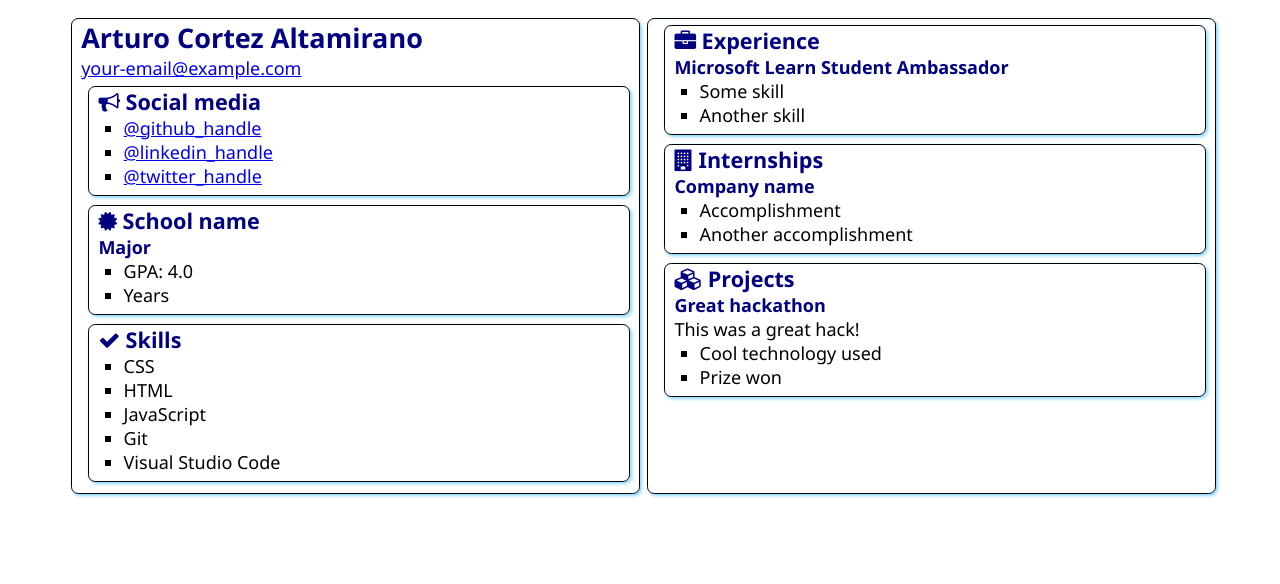
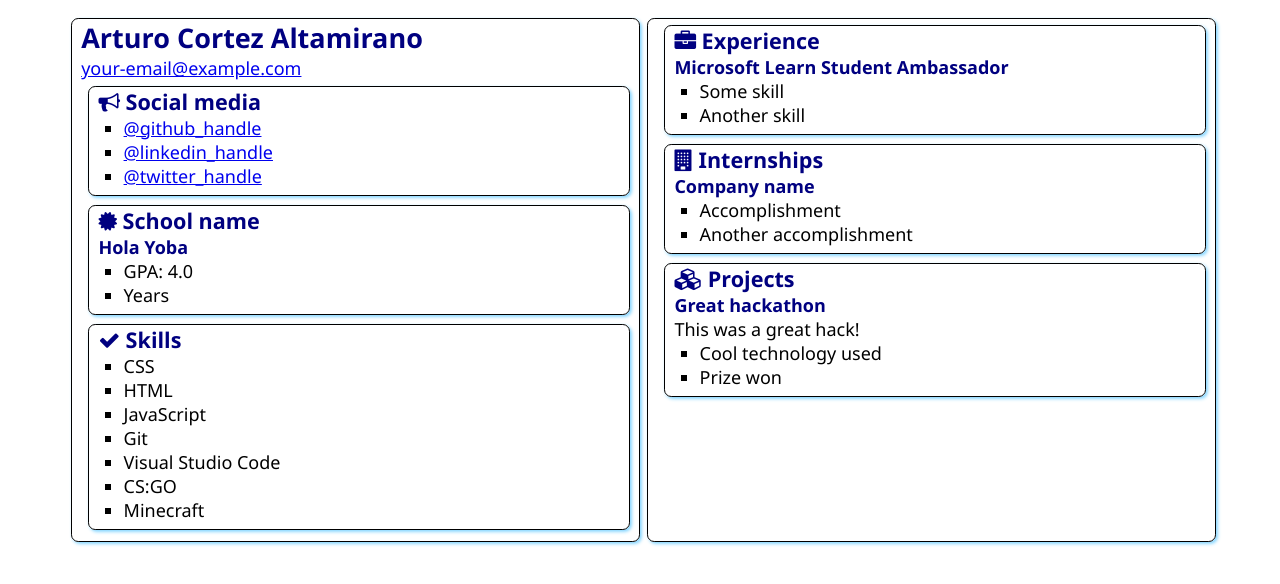
Before and after one commit to ar-coal/SATechnicalOnboarding, a plain HTML site: page src/index.html in a window 1280 px wide. Drawn offline with Linux system fonts and the light colour scheme.

Commit message:
Update index.html

```diff
--- a/src/index.html
+++ b/src/index.html
@@ -33,7 +33,7 @@
                         <i class="fa fa-certificate" aria-hidden="true"></i>
                         School name
                     </h2>
-                    <h3>Major</h3>
+                    <h3>Hola Yoba</h3>
                     <ul>
                         <li>GPA: 4.0</li>
                         <li>Years</li>
@@ -52,6 +52,8 @@
                     <li>JavaScript</li>
                     <li>Git</li>
                     <li>Visual Studio Code</li>
+                    <li>CS:GO</li>
+                    <li>Minecraft</li>
                 </ul>
             </section>
         </article>
```
